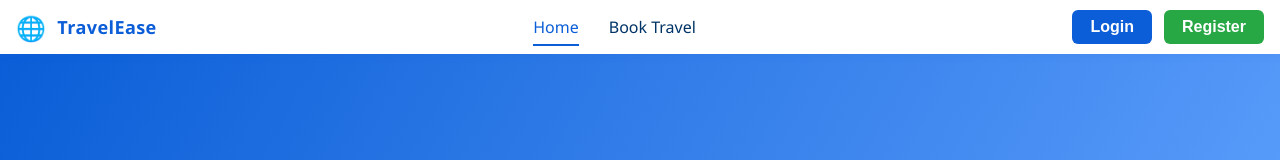
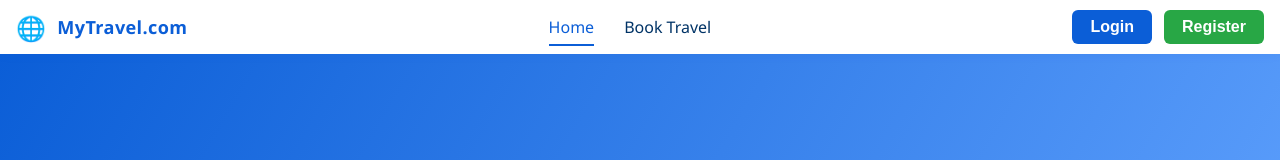
Before and after one commit to YuvrajRaghuvanshiS/mytravel, a React (Create React App) app: page / in a window 1280 px wide. Shown: the top 160 px of the page. Built offline with nearby package versions, Linux system fonts and the light colour scheme.

Commit message:
Update title in navbar

```diff
--- a/src/components/Navbar.js
+++ b/src/components/Navbar.js
@@ -44,7 +44,7 @@ function Navbar() {
         <span role="img" aria-label="logo" className="logo-emoji">
           🌐
         </span>
-        <span className="navbar-title">TravelEase</span>
+        <span className="navbar-title">MyTravel.com</span>
       </div>
       <ul className="navbar-links">
         {user ? (
```
